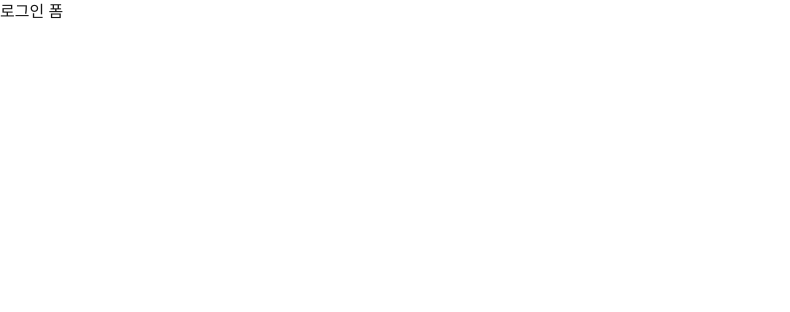
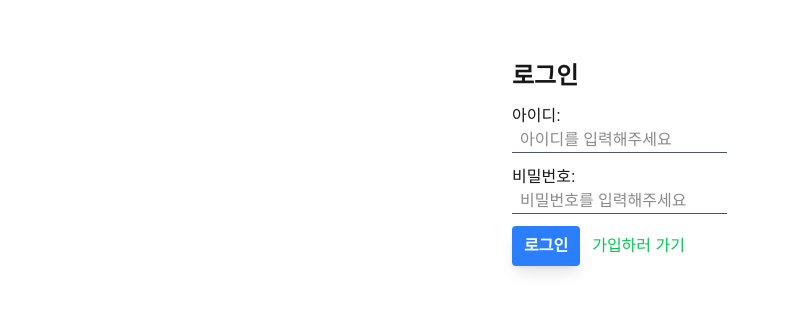
Before and after one commit to ensh12621/ft1, a Next.js app: page /login in a window 1280 px wide. Shown: the top 312 px of the page, without its empty margins (0-790 px from the left). Built offline with nearby package versions, Linux system fonts and the light colour scheme.

Commit message:
feat: 로그인

```diff
--- a/app/(route1)/join/JoinForm.tsx
+++ b/app/(route1)/join/JoinForm.tsx
@@ -2,7 +2,7 @@
 
 import Button1 from "@/app/component/button1";
 import ColorButton1 from "@/app/component/button1";
-import Input1 from "@/app/component/iInput1";
+import Input1 from "@/app/component/input1";
 import { useRouter } from "next/navigation";
 import { ReactNode, useState } from "react";
 
@@ -53,15 +53,17 @@ export default function JoinForm() {
 
         console.log(data.result);
 
-        if(data.result == "success"){
+        if (data.result == "success") {
             alert("가입 완료");
             router.push("/login");
-        }else{
+        } else {
             alert("가입 실패");
 
         }
+    };
 
-
+    const goToLogin = () => {
+        router.push("/login")
     };
 
     return (
@@ -114,12 +116,18 @@ export default function JoinForm() {
                     />
                 </Wrapper>
 
-                <Wrapper>
-                    <Button1
-                        value="가입하기"
-                        onClick={submitForm}
-                        extraCss="bg-blue-500 text-white" />
+                <Wrapper >
+                    <div className="flex flex-col gap-2">
+                        <Button1
+                            value="가입하기"
+                            onClick={submitForm}
+                            extraCss="bg-blue-500 text-white" />
 
+                        <Button1
+                            value="로그인하러 가기"
+                            onClick={goToLogin}
+                            extraCss="bg-green-500 text-white" />
+                    </div>
 
                 </Wrapper>
             </div>
--- a/app/(route1)/login/LoginForm.tsx
+++ b/app/(route1)/login/LoginForm.tsx
@@ -1,7 +1,103 @@
-export default function LoginForm(){
+"use client"
+
+import Button1 from "@/app/component/button1";
+import Input1 from "@/app/component/input1";
+import Link from "next/link";
+import { useRouter } from "next/navigation";
+import { useState } from "react";
+
+export default function LoginForm() {
+
+    const [userId, setUserId] = useState("");
+    const [userPwd, setUserPwd] = useState("");
+
+    const router = useRouter();
+
+
+
+    const handleLogin = async () => {
+        if(userId == "" || userPwd == ""){
+            alert("아이디와 비밀번호 모두 입력해주세요");
+            return;
+        }
+
+        const response = await fetch("api/auth/login",{
+            method: "post",
+            headers: {
+                "Content-Type" : "application/json"
+            },
+            body:JSON.stringify({
+                userId,
+                userPwd
+            })
+
+        });
+
+        const data = await response.json();
+
+
+        if(data.result == "success"){
+            alert("로그인 성공");
+            router.push("/student-list");
+        }
+
+    };
+
     return (
         <section>
-            <h1>로그인 폼</h1>
+            <h1 className="hidden">로그인 폼</h1>
+
+            <div className="flex flex-col gap-3 w-2/10 m-auto mt-15">
+                <span className="text-2xl font-bold">
+                    로그인
+                </span>
+
+                <div>
+                    <label htmlFor="user-id">
+                        아이디:
+                    </label>
+                    <Input1
+                        placeholder="아이디를 입력해주세요"
+                        id="user-id"
+                        value={userId}
+                        onChange={e => setUserId(e.target.value)}
+                        type="text"
+                    />
+                </div>
+
+                <div>
+                    <label htmlFor="user-pwd">
+                        비밀번호:
+                    </label>
+                    <Input1
+                        placeholder="비밀번호를 입력해주세요"
+                        id="user-pwd"
+                        value={userPwd}
+                        onChange={e => setUserPwd(e.target.value)}
+                        type="password"
+                    />
+                </div>
+
+                <div className="flex gap-3 items-center">
+                    <Button1
+                        value="로그인"
+                        onClick={handleLogin}
+                        extraCss="bg-blue-500 text-white"
+                    />
+                    <Link href={"/join"}
+                        className="text-green-500">
+                        가입하러 가기
+                    </Link>
+
+
+
+                </div>
+
+
+            </div>
+
+
+
 
         </section>
 
--- /dev/null
+++ b/app/(route1)/student-list/page.tsx
@@ -0,0 +1,10 @@
+import StudentList from "./studentList";
+
+export default function Page(){
+    return (
+        <div>
+
+            <StudentList />
+        </div>
+    );
+}
--- /dev/null
+++ b/app/(route1)/student-list/studentList.tsx
@@ -0,0 +1,7 @@
+export default function StudentList(){
+    return (
+        <section>
+            <h1>학생목록</h1>
+        </section>
+    );
+}
--- /dev/null
+++ b/app/api/auth/login/route.ts
@@ -0,0 +1,74 @@
+import { NextResponse } from "next/server";
+
+export async function POST(request: Request) {
+
+
+    const body = await request.json();
+    const { userId, userPwd } = body;
+
+    if (!userId || !userPwd) {
+        return NextResponse.json({
+            result: "failed", message: "empty field"
+        }, { status: 400 });
+    }
+
+
+    const response = await fetch("http://localhost:8080/auth/login", {
+        method:"post",
+        headers: {
+            "Content-Type" : "application/json"
+        },
+        body:JSON.stringify({
+            userId,
+            userPwd
+        })
+    });
+
+
+    if(!response.ok){
+        console.log("여기:" + response.status);
+        console.log("여기: " + response.statusText);
+        return NextResponse.json({
+            result: "failed",
+            message: response.statusText
+        });
+    }
+
+
+    const data = await response.json();
+    console.log("시작");
+    console.log(data);
+
+    if(data.result != "success"){
+        return NextResponse.json({
+            result: "failed",
+            message: response.statusText
+        });
+    }
+
+    const responseApi = NextResponse.json({
+        result: "success"
+    }, { status:200});
+
+    responseApi.cookies.set({
+        name: "accessToken",
+        value: data.accessToken,
+        httpOnly: true,
+        secure : false,
+        sameSite: "lax",
+        path:"/",
+        maxAge: 60 * 5
+    });
+
+    responseApi.cookies.set({
+        name: "refreshToken",
+        value: data.refreshToken,
+        httpOnly : true,
+        secure: false,
+        sameSite: "lax",
+        path: "/",
+        maxAge: 60 * 10
+    });
+
+    return responseApi;
+}
--- a/app/component/button1.tsx
+++ b/app/component/button1.tsx
@@ -1,8 +1,8 @@
 
 interface ColorButton1Props{
     onClick?: () => void;
-    value: string;
-    extraCss: string;
+    value?: string;
+    extraCss?: string;
 }
 
 export default function Button1({onClick, value, extraCss} : ColorButton1Props){
--- a/app/component/iInput1.tsx
+++ b/app/component/input1.tsx
@@ -4,7 +4,7 @@ interface Input1Props{
     type? : string;
     id? : string;
     extraCss?: string;
-    placeholder: string;
+    placeholder?: string;
     value?: string;
     onChange?: (e:ChangeEvent<HTMLInputElement>) => void;
 }
```
